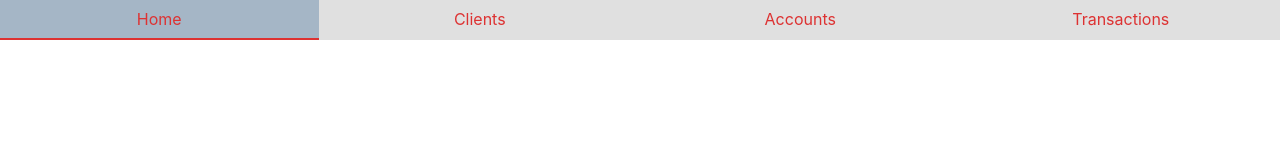
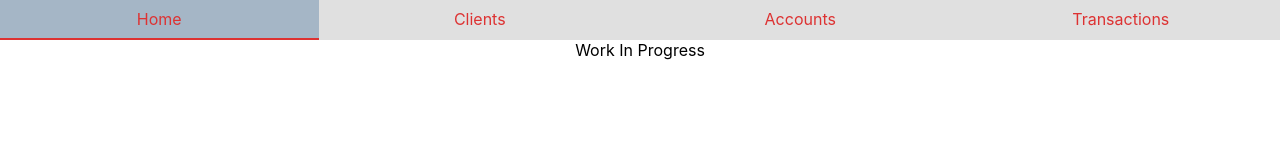
Before and after one commit to Simplon-hdf/Bank_Root, a React (Create React App) app in the folder frontend/: page / in a window 1280 px wide. Shown: the top 160 px of the page. Built offline with nearby package versions, Linux system fonts and the light colour scheme.

Commit message:
added base home component

```diff
--- a/frontend/src/App.tsx
+++ b/frontend/src/App.tsx
@@ -3,6 +3,7 @@ import {Route, Routes} from "react-router";
 import "./App.css";
 import Accounts from "./components/Accounts/Accounts";
 import Clients from "./components/Clients/Clients";
+import Home from "./components/Home/Home";
 import Navbar from "./components/Navbar/Navbar";
 import Transactions from "./components/Transactions/Transactions";
 
@@ -11,6 +12,7 @@ function App() {
 		<section className="App">
 			<Navbar />
 			<Routes>
+				<Route path="/" element={<Home />} />
 				<Route path="/clients" element={<Clients />} />
 				<Route path="/accounts" element={<Accounts />} />
 				<Route path="/transactions" element={<Transactions />} />
--- /dev/null
+++ b/frontend/src/components/Home/Home.tsx
@@ -0,0 +1,5 @@
+import React from "react";
+
+export default function Home() {
+	return <section>Work In Progress</section>;
+}
```
